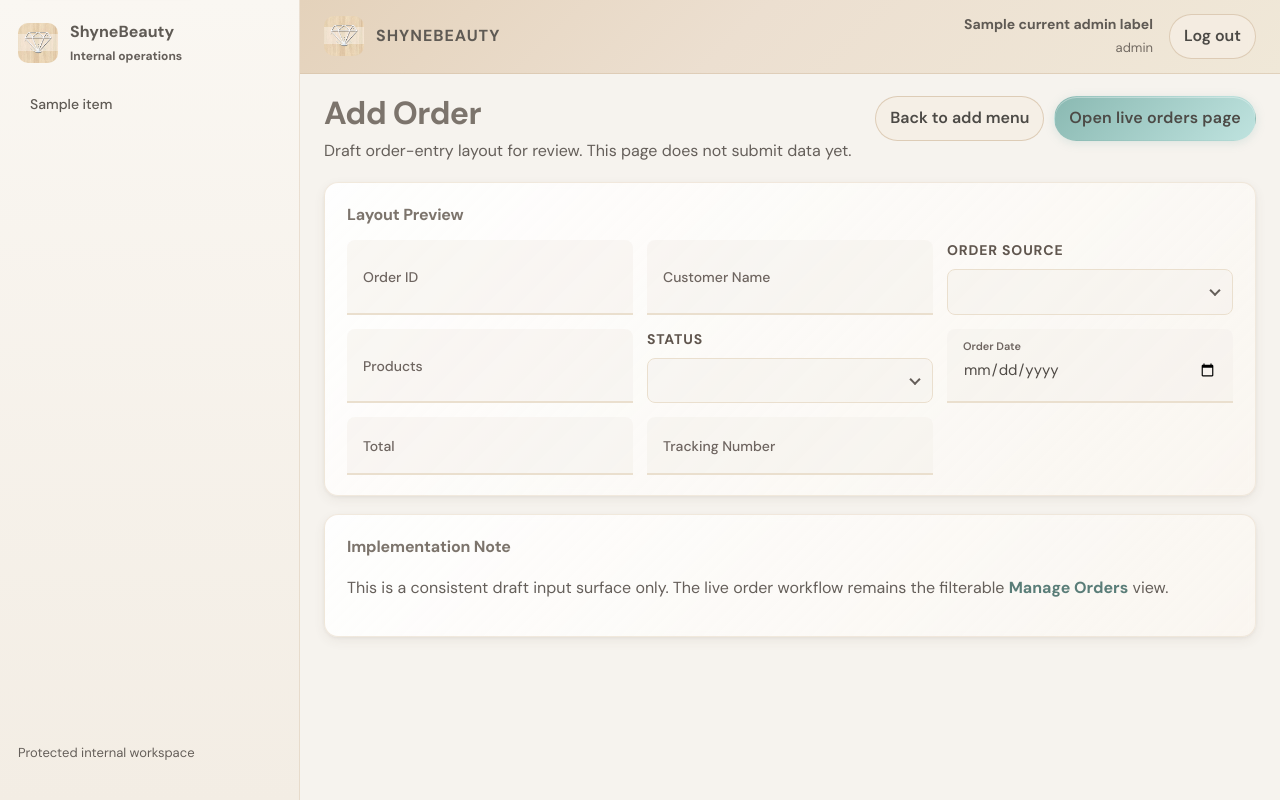
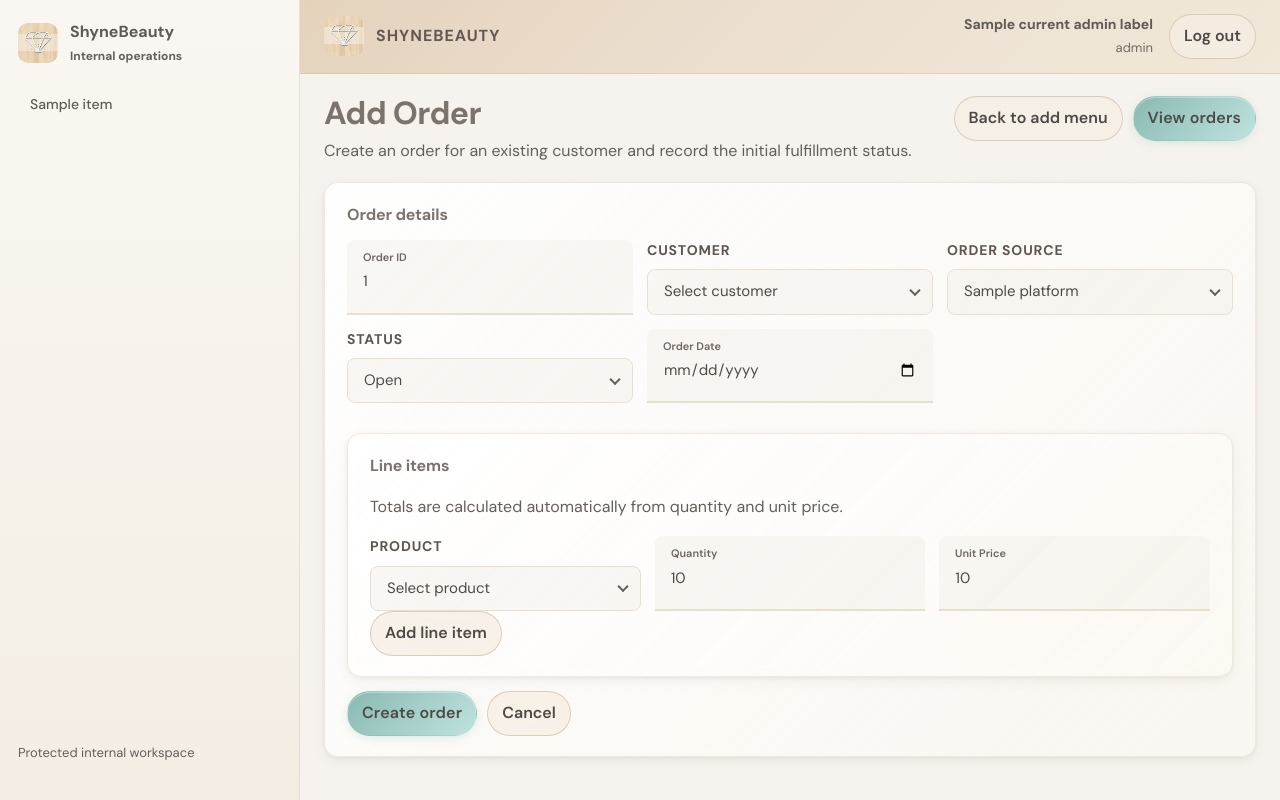
Before and after one commit to bianca-amoako/ShyneBeauty, a Python web app: template templates/addOrder.html in a window 1280 px wide. Run offline with Jinja, Linux system fonts and the light colour scheme; the template is opened without the code that fills it: most values are stand-ins (such as "Sample title", 1, 10 or a date in 2020).

Commit message:
Ship the add order workflow

```diff
--- a/templates/addOrder.html
+++ b/templates/addOrder.html
@@ -1,85 +1,150 @@
 {% extends "base_authenticated.html" %}
+{% from "_form_helpers.html" import csrf_input %}
 
 {% block title %}Add Order{% endblock %}
 {% block page_title %}Add Order{% endblock %}
 {% block page_description %}
-  <p>Draft order-entry layout for review. This page does not submit data yet.</p>
+  <p>Create an order for an existing customer and record the initial fulfillment status.</p>
 {% endblock %}
 {% block page_actions %}
   <a class="sb-button-secondary" href="{{ url_for('add_new') }}">Back to add menu</a>
-  <a class="sb-button" href="{{ url_for('orders') }}">Open live orders page</a>
+  <a class="sb-button" href="{{ url_for('orders') }}">View orders</a>
 {% endblock %}
 
 {% block content %}
   <section class="sb-panel">
-    <h2>Layout Preview</h2>
-    <form class="sb-form-grid" novalidate>
+    <h2>Order details</h2>
+    {% if not customers %}
+      <p class="sb-section-note">Create a customer record first so the order can be linked to an existing customer.</p>
+    {% endif %}
+    {% if not products %}
+      <p class="sb-section-note">Create at least one active product before creating an order.</p>
+    {% endif %}
+    <form class="sb-form-grid" method="post" action="{{ url_for('add_order') }}" novalidate>
+      {{ csrf_input() }}
       <div class="sb-form-row">
         <div class="sb-field sb-field-float">
-          <input class="sb-input" id="order-number" name="order_number" type="text" placeholder=" ">
+          <input class="sb-input" id="order-number" name="order_number" type="text" placeholder=" " value="{{ form_data.order_number }}" required>
           <label for="order-number">Order ID</label>
         </div>
-        <div class="sb-field sb-field-float">
-          <input class="sb-input" id="order-customer" name="customer_name" type="text" autocomplete="name" placeholder=" ">
-          <label for="order-customer">Customer Name</label>
+        <div class="sb-field sb-field-select">
+          <label class="sb-label-above" for="order-customer">Customer</label>
+          <div class="sb-select-wrap">
+            <select class="sb-select" id="order-customer" name="customer_id" required>
+              <option value="">Select customer</option>
+              {% for customer in customers %}
+                <option value="{{ customer.id }}" {% if form_data.customer_id == customer.id|string %}selected{% endif %}>
+                  {{ customer.first_name }} {{ customer.last_name }}{% if customer.email %} ({{ customer.email }}){% endif %}
+                </option>
+              {% endfor %}
+            </select>
+            <span class="sb-select-arrow" aria-hidden="true"></span>
+          </div>
         </div>
         <div class="sb-field sb-field-select">
           <label class="sb-label-above" for="order-source">Order Source</label>
           <div class="sb-select-wrap">
             <select class="sb-select" id="order-source" name="platform">
-              <option value="" disabled selected></option>
-              <option>Fiverr</option>
-              <option>Square</option>
-              <option>Google Sheets</option>
-              <option>Manual Entry</option>
+              {% for platform in order_platform_options %}
+                <option value="{{ platform }}" {% if form_data.platform == platform %}selected{% endif %}>{{ platform }}</option>
+              {% endfor %}
             </select>
             <span class="sb-select-arrow" aria-hidden="true"></span>
           </div>
         </div>
       </div>
       <div class="sb-form-row">
-        <div class="sb-field sb-field-float">
-          <input class="sb-input" id="order-products" name="products" type="text" placeholder=" ">
-          <label for="order-products">Products</label>
-        </div>
         <div class="sb-field sb-field-select">
           <label class="sb-label-above" for="order-status">Status</label>
           <div class="sb-select-wrap">
             <select class="sb-select" id="order-status" name="status">
-              <option value="" disabled selected></option>
-              <option>New</option>
-              <option>In Progress</option>
-              <option>Waiting for Ingredients</option>
-              <option>Packed</option>
-              <option>Shipped</option>
-              <option>Completed</option>
+              {% for status in order_status_options %}
+                <option value="{{ status }}" {% if form_data.status == status %}selected{% endif %}>{{ status }}</option>
+              {% endfor %}
             </select>
             <span class="sb-select-arrow" aria-hidden="true"></span>
           </div>
         </div>
         <div class="sb-field sb-field-float">
-          <input class="sb-input sb-input-always-float" id="order-date" name="placed_at" type="date">
+          <input class="sb-input sb-input-always-float" id="order-date" name="placed_at" type="date" value="{{ form_data.placed_at }}" required>
           <label for="order-date">Order Date</label>
         </div>
       </div>
-      <div class="sb-form-row">
-        <div class="sb-field sb-field-float">
-          <input class="sb-input" id="order-total" name="total_amount" type="text" inputmode="decimal" placeholder=" ">
-          <label for="order-total">Total</label>
+      <section class="sb-panel" style="margin-top: 16px;">
+        <h3>Line items</h3>
+        <p class="sb-section-note">Totals are calculated automatically from quantity and unit price.</p>
+        <div id="line-items">
+          {% for item in line_items %}
+            <div class="sb-form-row order-line-item">
+              <div class="sb-field sb-field-select">
+                <label class="sb-label-above">Product</label>
+                <div class="sb-select-wrap">
+                  <select class="sb-select" name="product_id">
+                    <option value="">Select product</option>
+                    {% for product in products %}
+                      <option value="{{ product.id }}" {% if item.product_id == product.id|string %}selected{% endif %}>
+                        {{ product.name }} ({{ product.sku }})
+                      </option>
+                    {% endfor %}
+                  </select>
+                  <span class="sb-select-arrow" aria-hidden="true"></span>
+                </div>
+              </div>
+              <div class="sb-field sb-field-float">
+                <input class="sb-input sb-input-always-float" name="quantity" type="number" min="1" placeholder=" " value="{{ item.quantity }}">
+                <label>Quantity</label>
+              </div>
+              <div class="sb-field sb-field-float">
+                <input class="sb-input" name="unit_price" type="text" inputmode="decimal" placeholder=" " value="{{ item.unit_price }}">
+                <label>Unit Price</label>
+              </div>
+            </div>
+          {% endfor %}
         </div>
-        <div class="sb-field sb-field-float">
-          <input class="sb-input" id="order-tracking" name="tracking_number" type="text" placeholder=" ">
-          <label for="order-tracking">Tracking Number</label>
-        </div>
+        <button class="sb-button-secondary" type="button" id="add-line-item">Add line item</button>
+      </section>
+      <div class="sb-form-actions">
+        <button class="sb-button" type="submit" {% if not customers or not products %}disabled{% endif %}>Create order</button>
+        <a class="sb-button-secondary" href="{{ url_for('orders') }}">Cancel</a>
       </div>
     </form>
   </section>
+{% endblock %}
 
-  <section class="sb-panel">
-    <h2>Implementation Note</h2>
-    <p class="sb-section-note">
-      This is a consistent draft input surface only. The live order workflow remains
-      the filterable <a class="sb-link" href="{{ url_for('orders') }}">Manage Orders</a> view.
-    </p>
-  </section>
+{% block scripts %}
+  <template id="order-line-item-template">
+    <div class="sb-form-row order-line-item">
+      <div class="sb-field sb-field-select">
+        <label class="sb-label-above">Product</label>
+        <div class="sb-select-wrap">
+          <select class="sb-select" name="product_id">
+            <option value="">Select product</option>
+            {% for product in products %}
+              <option value="{{ product.id }}">{{ product.name }} ({{ product.sku }})</option>
+            {% endfor %}
+          </select>
+          <span class="sb-select-arrow" aria-hidden="true"></span>
+        </div>
+      </div>
+      <div class="sb-field sb-field-float">
+        <input class="sb-input sb-input-always-float" name="quantity" type="number" min="1" placeholder=" " value="1">
+        <label>Quantity</label>
+      </div>
+      <div class="sb-field sb-field-float">
+        <input class="sb-input" name="unit_price" type="text" inputmode="decimal" placeholder=" ">
+        <label>Unit Price</label>
+      </div>
+    </div>
+  </template>
+  <script>
+    const lineItems = document.getElementById("line-items");
+    const addLineItemButton = document.getElementById("add-line-item");
+    const lineItemTemplate = document.getElementById("order-line-item-template");
+
+    if (lineItems && addLineItemButton && lineItemTemplate) {
+      addLineItemButton.addEventListener("click", () => {
+        lineItems.appendChild(lineItemTemplate.content.cloneNode(true));
+      });
+    }
+  </script>
 {% endblock %}
```
Also changed, not shown: shyne.py (+173 -4 lines), templates/manageOrders.html (+7 -10 lines), tests/test_order_workflow.py (added, +217 -0 lines).
